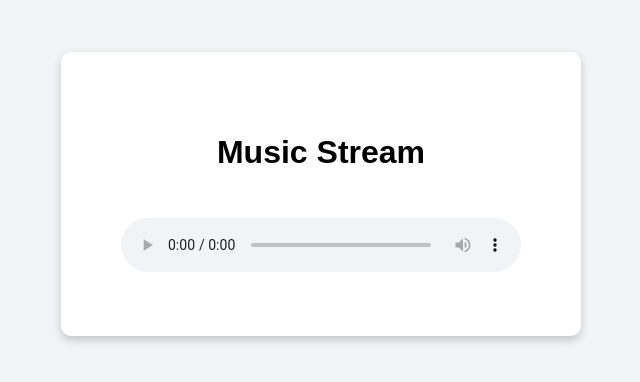
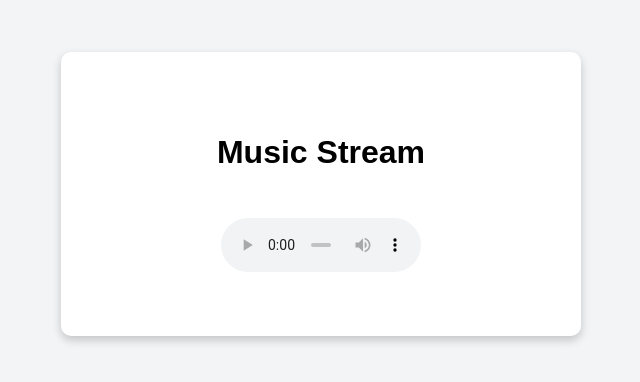
Before and after one commit to RafaPear/FUSION-JAZZ-RADIO, a plain HTML site: page index.html in a window 1280 px wide. Shown: the part 206-588 px from the top of the page, without its empty margins (319-959 px from the left). Drawn offline with Linux system fonts and the light colour scheme.

Commit message:
Update style.css

```diff
--- a/style.css
+++ b/style.css
@@ -20,6 +20,6 @@ body {
 
 audio {
     margin-top: 20px;
-    width: 400px; /* Adjust width as needed */
+    width: 200px; /* Adjust width as needed */
     height: 60px; /* Height of the player */
 }
```
